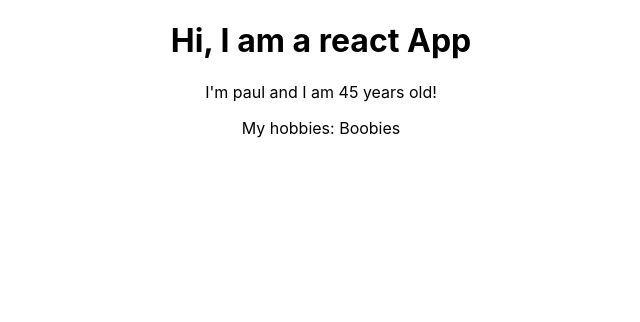
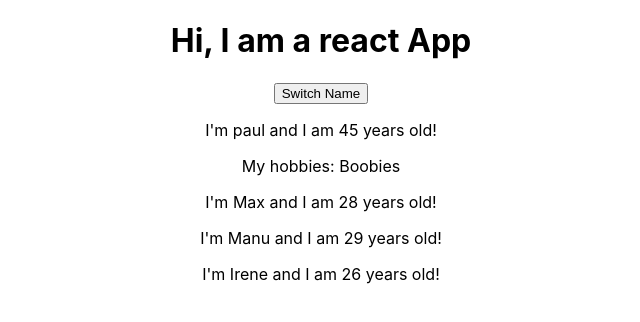
Before and after one commit to kamalogudah/react_dojo, a React (Create React App) app: page / in a window 1280 px wide. Shown: the top 322 px of the page, without its empty margins (319-959 px from the left). Built offline with nearby package versions, Linux system fonts and the light colour scheme.

Commit message:
Using and understanding state

```diff
--- a/src/App.js
+++ b/src/App.js
@@ -4,14 +4,26 @@
 import Person from "./Person/Person";
 
 class App extends Component {
+
+  state = {
+    persons: [
+      {name: 'Max', age: 28 },
+      {name: 'Manu', age: 29 },
+      {name: 'Irene', age: 26 }
+    ]
+  }
   render() {
     return (
       <div className="App">
         <h1>Hi, I am a react App</h1>
+        <button> Switch Name </button>
         <Person name="paul" age="45">
 
           My hobbies: Boobies
         </Person>
+        <Person name= { this.state.persons[0].name } age= { this.state.persons[0].age} />
+        <Person name= { this.state.persons[1].name } age= { this.state.persons[1].age} />
+        <Person name= { this.state.persons[2].name } age= { this.state.persons[2].age} />
       </div>
     );
   }
```
